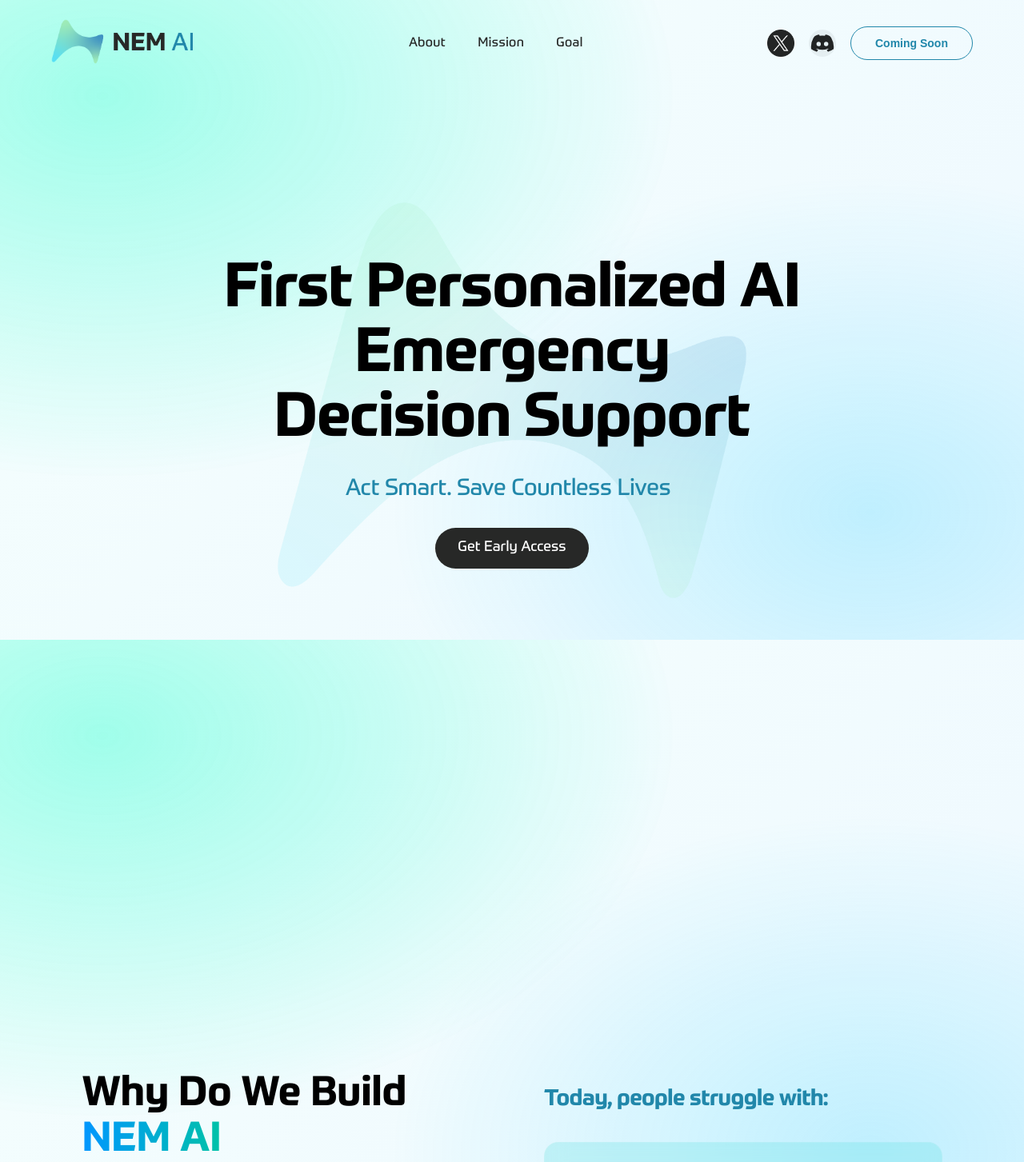
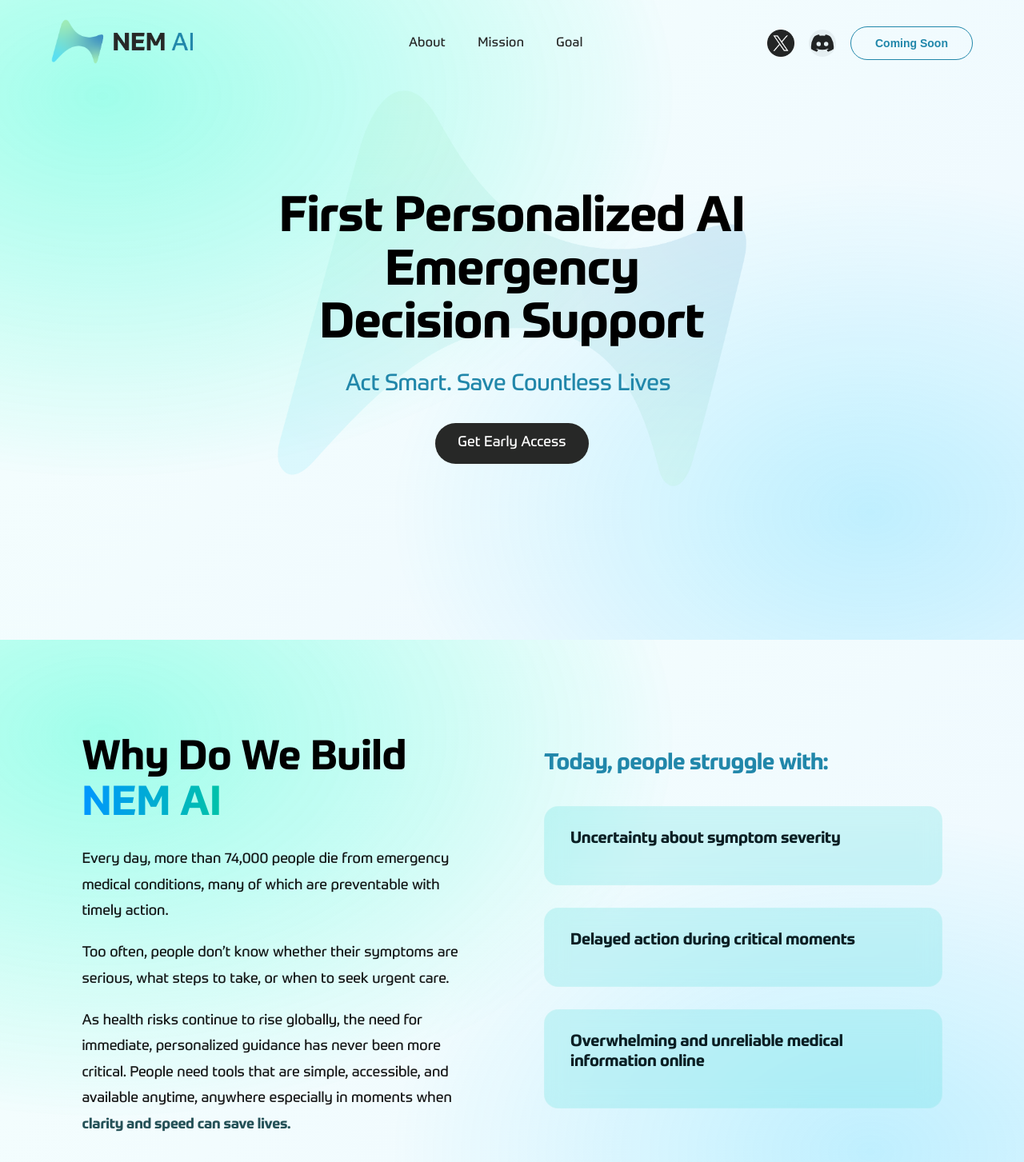
Before and after one commit to ceonemai/nemai, a React (Vite) app in the folder nemai/: page / in a window 1280 px wide. Shown: the top 1453 px of the page at 80% size. Built offline with nearby package versions, Linux system fonts and the light colour scheme.

Commit message:
fix: padding and bigger subscribe label footer

```diff
--- a/nemai/src/components/Backbone/Backbone.css
+++ b/nemai/src/components/Backbone/Backbone.css
@@ -5,7 +5,7 @@
     /* ใช้ flex */
     align-items: center;
     /* จัดกลางแนวตั้ง */
-    padding: 220px 8%;
+    padding: 160px 8%;
     /* เอา padding บนล่างออก */
     overflow: hidden;
 }
--- a/nemai/src/components/Blockchain/Blockchain.css
+++ b/nemai/src/components/Blockchain/Blockchain.css
@@ -4,7 +4,7 @@
 
 .blockchain-section {
     position: relative;
-  padding: 200px 8%;
+    padding: 150px 8%;
     overflow: hidden;
     font-family: "Prometo", sans-serif;
 }
@@ -14,11 +14,9 @@
     content: "";
     position: absolute;
     inset: 0;
-  background: radial-gradient(
-      600px 400px at 70% 40%,
+    background: radial-gradient(600px 400px at 70% 40%,
             rgba(0, 255, 200, 0.08),
-      transparent 70%
-    );
+            transparent 70%);
     pointer-events: none;
     z-index: 0;
 }
@@ -170,12 +168,10 @@
 .connection-line {
     position: absolute;
     height: 2px;
-  background: linear-gradient(
-    90deg,
+    background: linear-gradient(90deg,
             transparent,
             #8fd3c2,
-    transparent
-  );
+            transparent);
     opacity: 0.4;
 }
 
@@ -196,9 +192,20 @@
 ========================================= */
 
 @keyframes pulseNode {
-  0% { transform: scale(1); opacity: 0.7; }
-  50% { transform: scale(1.08); opacity: 1; }
-  100% { transform: scale(1); opacity: 0.7; }
+    0% {
+        transform: scale(1);
+        opacity: 0.7;
+    }
+
+    50% {
+        transform: scale(1.08);
+        opacity: 1;
+    }
+
+    100% {
+        transform: scale(1);
+        opacity: 0.7;
+    }
 }
 
 /* =========================================
--- a/nemai/src/components/Footer/Footer.css
+++ b/nemai/src/components/Footer/Footer.css
@@ -28,9 +28,12 @@
 
 .subscribe-label {
   font-family: "Prometo", sans-serif;
-  margin-bottom: 12px;
-  font-size: 14px;
-  color: rgba(247, 247, 247, 0.6);
+  margin-bottom: 18px;
+  margin-top: 40px;
+  font-size: 25px;
+  font-weight: 500;
+  color: var(--brand-light);
+  letter-spacing: -0.3px;
 }
 
 .subscribe-form {
@@ -40,13 +43,13 @@
 }
 
 .subscribe-form input {
-  padding: 14px 16px;
+  padding: 18px 20px;
   background: rgba(255, 255, 255, 0.04);
   border: 1px solid rgba(255, 255, 255, 0.08);
-  border-radius: 8px;
+  border-radius: 12px;
   color: var(--brand-light);
   font-family: "Prometo", sans-serif;
-  font-size: 15px;
+  font-size: 17px;
   transition: all 0.3s ease;
 }
 
@@ -57,14 +60,15 @@
 }
 
 .subscribe-form button {
-  padding: 14px;
+  padding: 18px;
   background: transparent;
   border: 1px solid var(--primary-teal);
   color: var(--primary-teal);
-  border-radius: 30px;
+  border-radius: 40px;
   cursor: pointer;
   font-family: "Prometo", sans-serif;
-  font-size: 15px;
+  font-size: 17px;
+  font-weight: 500;
   transition: all 0.3s ease;
 }
 
--- a/nemai/src/components/Hero/Hero.css
+++ b/nemai/src/components/Hero/Hero.css
@@ -1,7 +1,7 @@
 .hero {
   position: relative;
-  min-height: 100vh;
-  padding: 60px 0 100px;
+  min-height: 90vh;
+  padding: 120px 0 80px;
   display: flex;
   align-items: center;
   justify-content: center;
@@ -47,11 +47,11 @@
 /* Heading */
 .hero h1 {
   font-family: "Prometo", sans-serif;
-  font-size: clamp(64px, 6vw, 88px);
+  font-size: clamp(48px, 4.8vw, 68px);
   font-weight: 700;
-  line-height: 1.05;
-  letter-spacing: -1px;
-  margin-bottom: 28px;
+  line-height: 1.08;
+  letter-spacing: -0.5px;
+  margin-bottom: 24px;
 }
 
 .hero-tagline {
--- a/nemai/src/components/Mission/Mission.css
+++ b/nemai/src/components/Mission/Mission.css
@@ -3,7 +3,7 @@
 ========================================= */
 .mission {
     position: relative;
-    padding: 180px 6%;
+    padding: 160px 6%;
     overflow: hidden;
     font-family: "Prometo", sans-serif;
 }
@@ -11,7 +11,6 @@
 .mission-wrapper {
     display: flex;
     align-items: flex-start;
-    /* ⭐ สำคัญ: ทำให้สองฝั่งเริ่มระดับเดียวกัน */
     justify-content: center;
     gap: 110px;
     max-width: 1200px;
--- a/nemai/src/components/WhyNEM/WhyNEM.css
+++ b/nemai/src/components/WhyNEM/WhyNEM.css
@@ -1,6 +1,6 @@
 .why {
     position: relative;
-    padding: 200px 8%;
+    padding: 160px 8%;
     display: flex;
     align-items: center;
     overflow: hidden;
--- a/nemai/src/styles/global.css
+++ b/nemai/src/styles/global.css
@@ -33,12 +33,12 @@ body {
 
 html {
   scroll-behavior: smooth;
+  scroll-padding-top: 80px;
 }
 
 section {
-  scroll-margin-top: 110px;
   position: relative;
-  padding: 100px 0;
+  padding: 0;
 }
 
 * {
```
Lines whose indentation alone changed are shown as unchanged.
